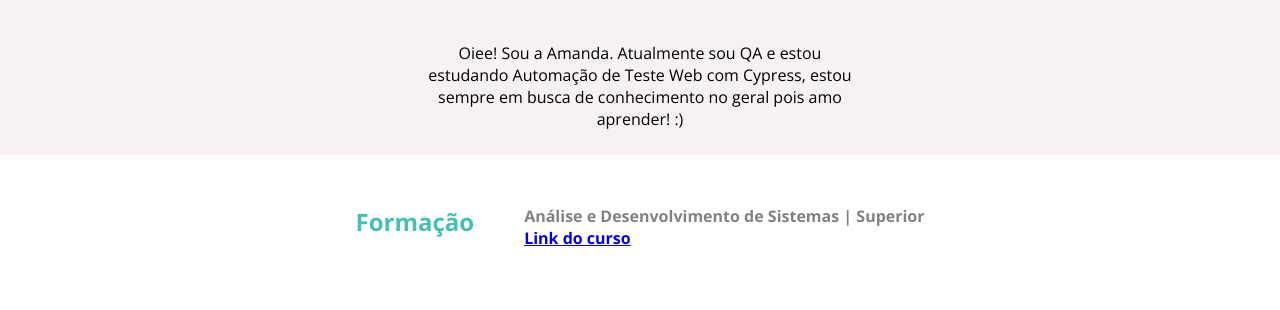
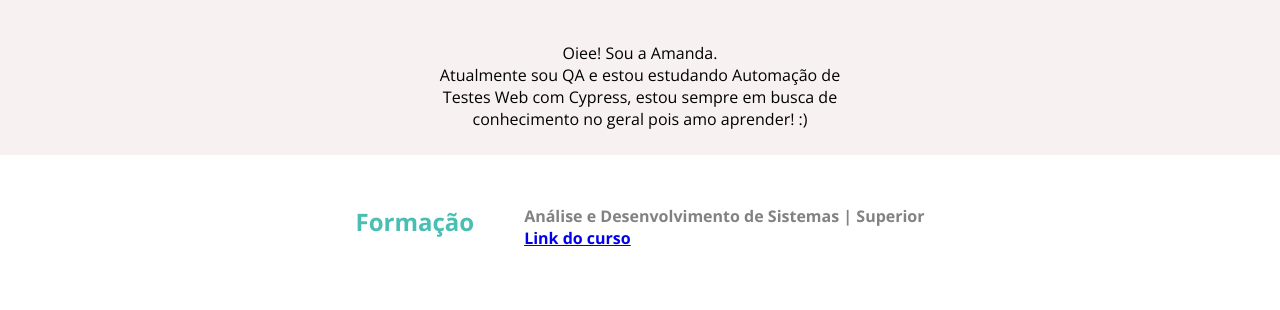
Before and after one commit to AmandaLimasiva/portifolio_, a plain HTML site: page index.html in a window 1280 px wide. Shown: the part 453-763 px from the top of the page. Drawn offline with nearby package versions, Linux system fonts and the light colour scheme.

Commit message:
subindo ajustes

```diff
--- a/index.html
+++ b/index.html
@@ -29,7 +29,9 @@
     </figure>
     <h1 class="title">Amanda Lima</h1>
     <h2 class="subtitle">Desenvolvedora Web</h2>
-    <p class="intro">Oiee! Sou a Amanda. Atualmente sou QA e estou estudando Automação de Teste Web com Cypress, estou sempre em
+    <p class="intro">Oiee! Sou a Amanda.
+
+      <br>Atualmente sou QA e estou estudando Automação de Testes Web com Cypress, estou sempre em
       busca de conhecimento no geral pois amo aprender! :)</p>
   </main>
   <section id="formacao">
```
